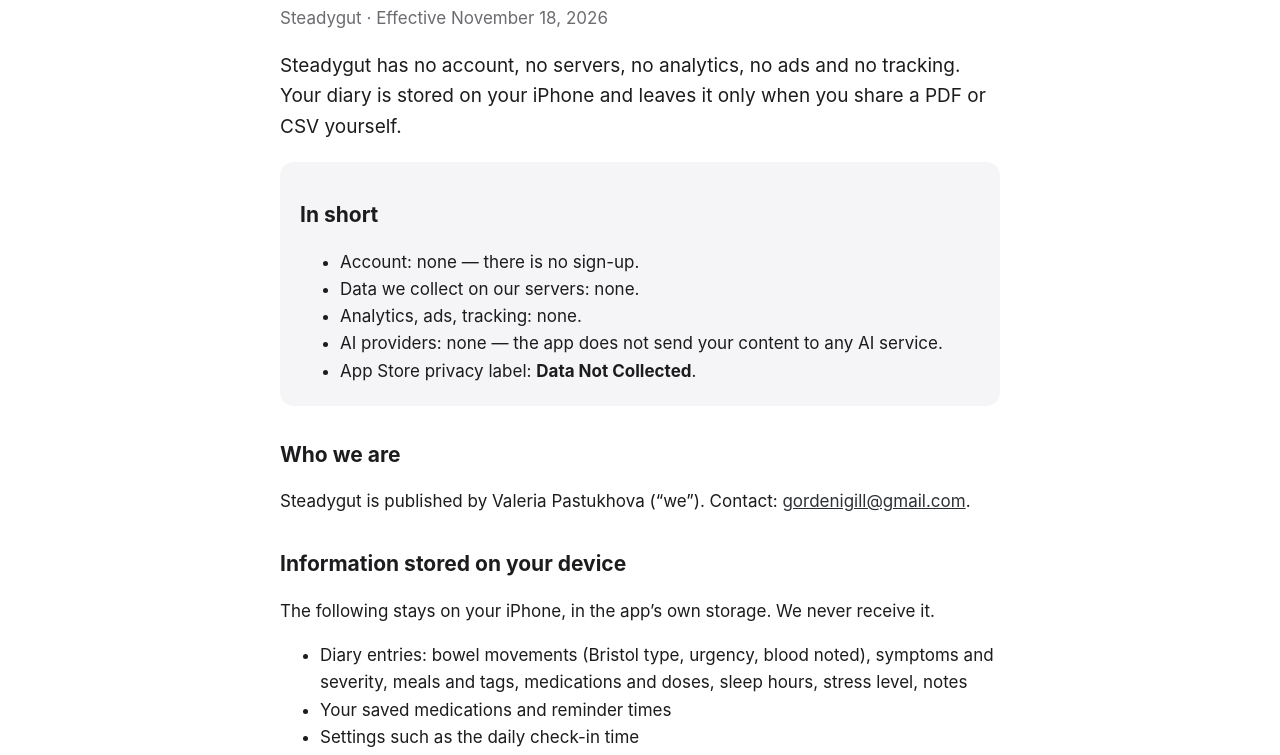
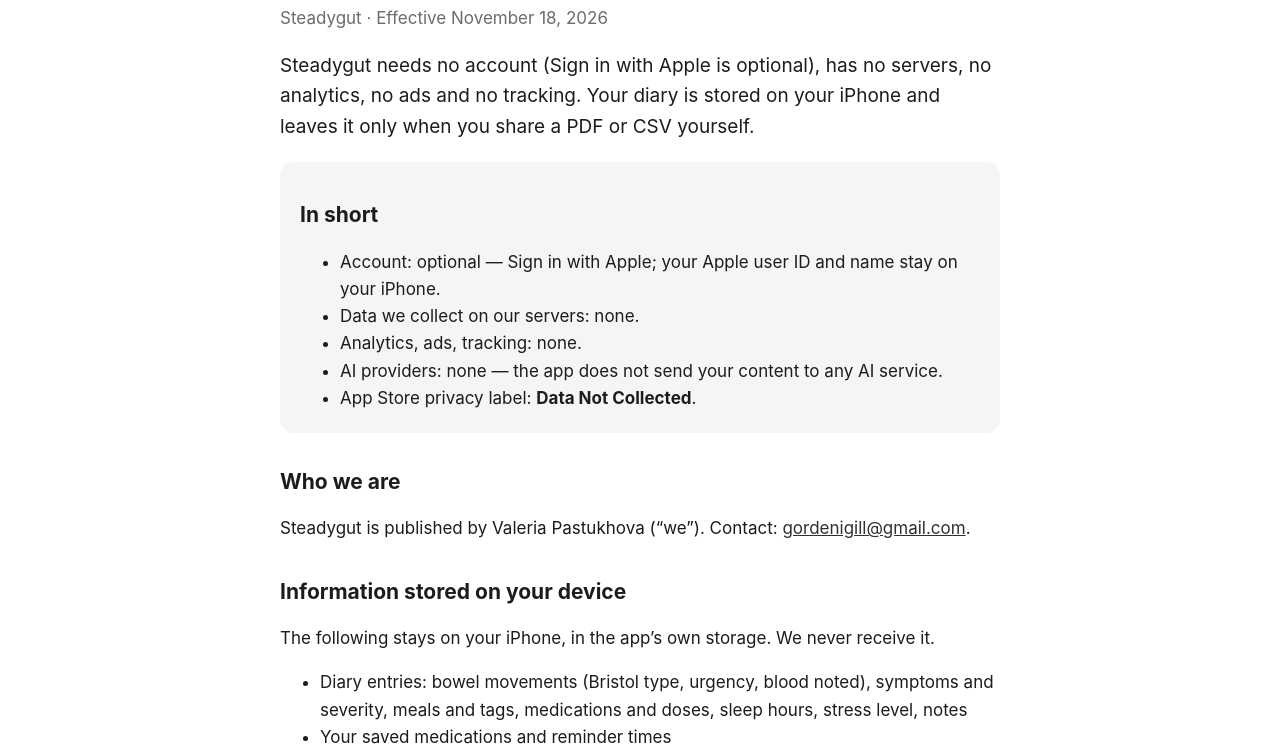
Before and after one commit to idenq/quietoak, a plain HTML site: page steadygut/privacy/index.html in a window 1280 px wide. Shown: the part 143-898 px from the top of the page. Drawn offline with Linux system fonts and the light colour scheme.

Commit message:
Steadygut privacy: optional Sign in with Apple

```diff
--- a/steadygut/privacy/index.html
+++ b/steadygut/privacy/index.html
@@ -21,12 +21,12 @@
 <h1>Privacy Policy</h1>
 <p class="meta">Steadygut · Effective November 18, 2026</p>
 
-<p class="lead">Steadygut has no account, no servers, no analytics, no ads and no tracking. Your diary is stored on your iPhone and leaves it only when you share a PDF or CSV yourself.</p>
+<p class="lead">Steadygut needs no account (Sign in with Apple is optional), has no servers, no analytics, no ads and no tracking. Your diary is stored on your iPhone and leaves it only when you share a PDF or CSV yourself.</p>
 
 <section class="card">
   <h2>In short</h2>
   <ul>
-    <li>Account: none — there is no sign-up.</li>
+    <li>Account: optional — Sign in with Apple; your Apple user ID and name stay on your iPhone.</li>
     <li>Data we collect on our servers: none.</li>
     <li>Analytics, ads, tracking: none.</li>
     <li>AI providers: none — the app does not send your content to any AI service.</li>
@@ -39,7 +39,7 @@
 
 <h2>Information stored on your device</h2>
 <p>The following stays on your iPhone, in the app’s own storage. We never receive it.</p>
-<ul><li>Diary entries: bowel movements (Bristol type, urgency, blood noted), symptoms and severity, meals and tags, medications and doses, sleep hours, stress level, notes</li><li>Your saved medications and reminder times</li><li>Settings such as the daily check-in time</li></ul>
+<ul><li>Diary entries: bowel movements (Bristol type, urgency, blood noted), symptoms and severity, meals and tags, medications and doses, sleep hours, stress level, notes</li><li>Your saved medications and reminder times</li><li>Settings such as the daily check-in time</li><li>If you choose Sign in with Apple: your Apple user ID and name. Settings → Delete account erases them together with all your diary data</li></ul>
 <p>Deleting the app deletes this data.</p>
 
 
@@ -51,6 +51,7 @@
 
 <h2>Services provided by others</h2>
 <ul>
+  <li><strong>Apple — Sign in with Apple</strong> — optional. If you use it, Apple shares your Apple user ID and, the first time only, your name with the app on your iPhone. We do not request your email, and nothing is sent to any server. (<a href="https://www.apple.com/legal/privacy/">their privacy policy</a>)</li>
   <li><strong>Apple — App Store</strong> — processes subscriptions and purchases. We receive no payment details and do not learn who you are. (<a href="https://www.apple.com/legal/privacy/">their privacy policy</a>)</li>
 </ul>
 
```
Also changed, not shown: steadygut/index.html (+2 -2 lines).
